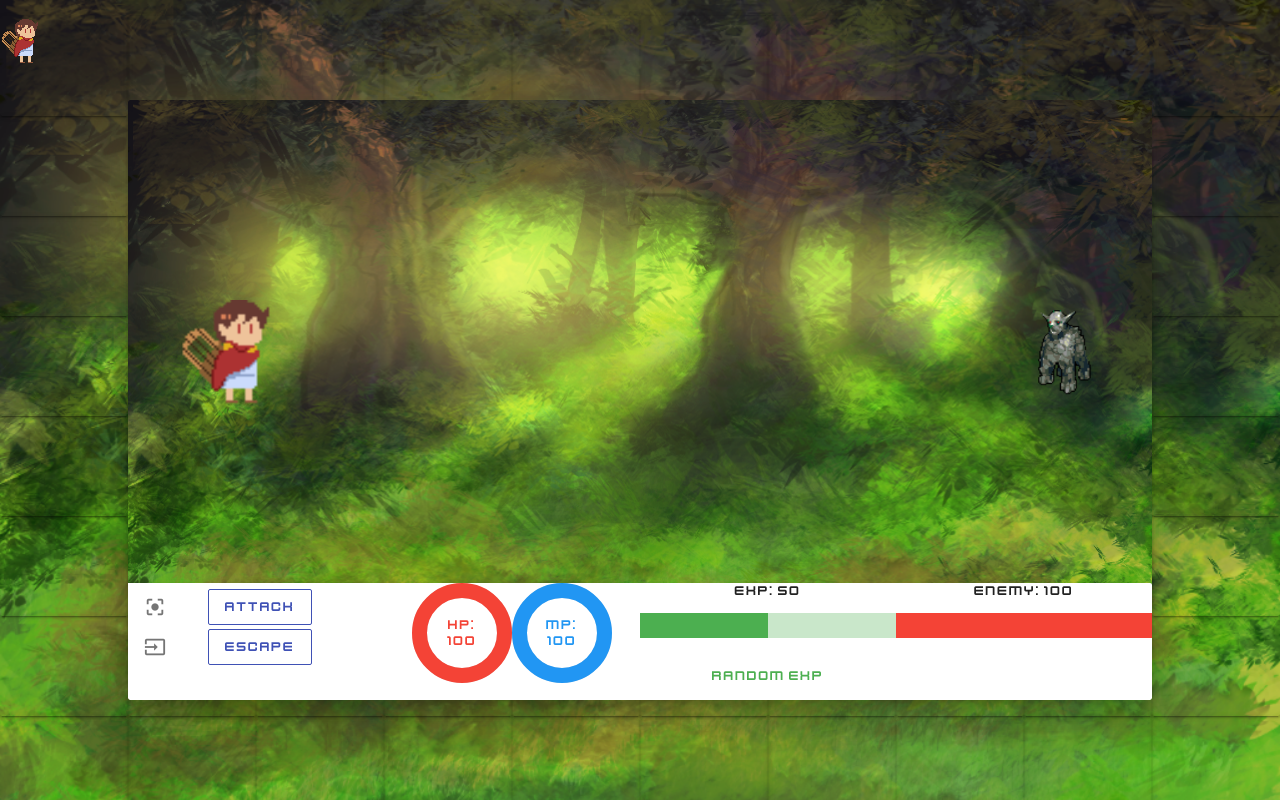
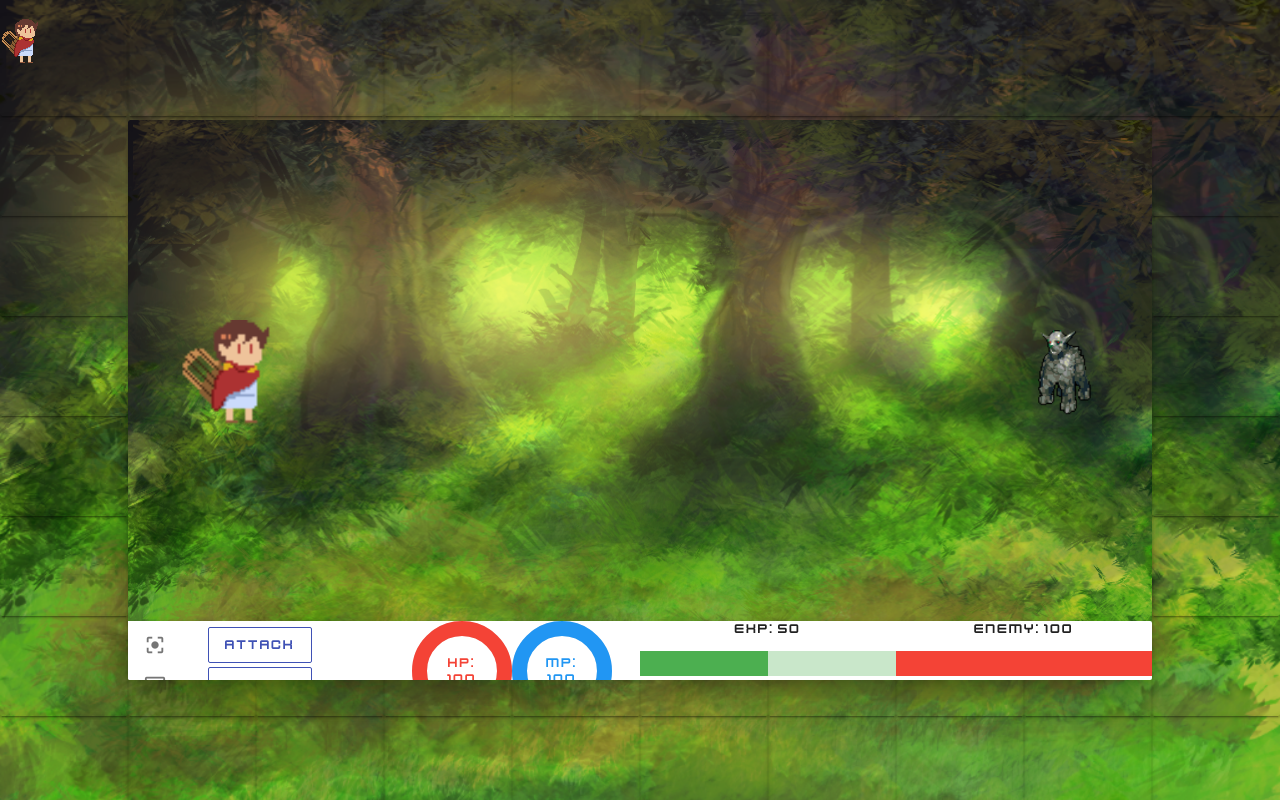
Before and after one commit to filrey/fictional-octo-succotash, a Vue app: page /#/Level2 in a window 1280 px wide. Shown: the top 800 px of the page. Built offline with nearby package versions, Linux system fonts and the light colour scheme.

Commit message:
magic and healing methods

```diff
--- a/src/components/UI/enemyEncounter.vue
+++ b/src/components/UI/enemyEncounter.vue
@@ -19,6 +19,7 @@
                 <player-actions
                   @playerAction_Attack="playerAction_Attack"
                   @playerAction_Escape="playerAction_Escape"
+                  @playerAction_Magic="playerAction_Magic"
                 ></player-actions>
               </v-flex>
               <v-flex xs3>
@@ -89,6 +90,17 @@ export default {
     },
     playerAction_Escape() {
      this.dialog = false;
+     this.$emit('update:isEncounterActive', false);
+    },
+    playerAction_Magic() {
+      var heal = Math.floor(Math.random() * 10);
+      this.$store.state.player.mp -= heal;
+      this.$store.state.player.hp -= heal;
+
+      if (this.$store.state.player.hp >= 100) {
+        this.$store.state.player.hp = 100;
+      }
+      this.playerAction_Attack();
     }
   }
 };
@@ -104,7 +116,7 @@ export default {
 }
 
 .encounterBoxHeight {
-  height: 600px;
+  height: 70vh;
 }
 
 .avatarOne {
@@ -136,7 +148,7 @@ export default {
 }
 
 .playerDashboard {
-  position: absolute;
-  top: 467px;
+  position:absolute;
+  top:485px;
 }
 </style>
--- a/src/components/UI/playerActions.vue
+++ b/src/components/UI/playerActions.vue
@@ -6,7 +6,6 @@
           <v-list-tile-action>
             <v-icon>center_focus_strong</v-icon>
           </v-list-tile-action>
-
           <v-list-tile-content>
             <v-btn @click="()=> this.$emit('playerAction_Attack')" outline color="indigo">Attack</v-btn>
           </v-list-tile-content>
@@ -20,6 +19,16 @@
             <v-btn @click="()=> this.$emit('playerAction_Escape')" outline color="indigo">Escape</v-btn>
           </v-list-tile-content>
         </v-list-tile>
+        <v-list-tile>
+          <v-list-tile-action>
+            <v-icon>input</v-icon>
+          </v-list-tile-action>
+
+          <v-list-tile-content>
+            <v-btn @click="()=> this.$emit('playerAction_Magic')" outline color="indigo">Magic</v-btn>
+          </v-list-tile-content>
+
+        </v-list-tile>
       </v-list>
     </v-navigation-drawer>
   </div>
```
